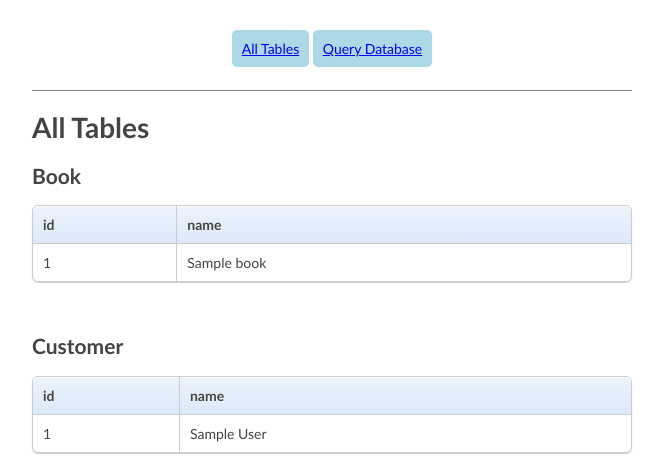
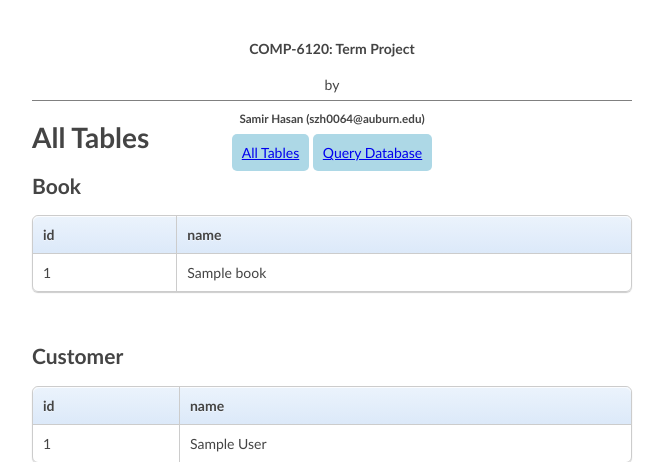
Before and after one commit to sam1487/COMP-6120, a PHP site: page /home.php in a window 1280 px wide. Shown: the top 462 px of the page, without its empty margins (308-971 px from the left). Run offline with PHP 8.4, Linux system fonts and the light colour scheme; tables that the repository leaves empty or names only in its code hold one stand-in row (values such as "Sample post"); data that the repository does not hold is empty.

```diff
--- a/home.php
+++ b/home.php
@@ -12,7 +12,8 @@ $tables = array('Book', 'Customer', 'OrderDetail', 'Orders', 'Shipper', 'Subject
 </head>
 
 <body>
-    <div style="text-align: center; height: 50px;; border-bottom: 1px solid grey">
+    <div style="text-align: center; height: 60px;; border-bottom: 1px solid grey">
+        <h4>COMP-6120: Term Project</h4> by <h5>Samir Hasan (szh0064@auburn.edu)</h5>
         <a href='index.php' style = "border-radius: 5px; background: lightblue; width: 100px; height: 25px; padding: 10px;">All Tables</a>
         <a href='query.php' style = "border-radius: 5px; background: lightblue; width: 100px; height: 25px; padding: 10px;">Query Database</a>
     </div>
--- a/query.php
+++ b/query.php
@@ -20,7 +20,8 @@ function reportError($msg) {
 </head>
 
 <body>
-    <div style="text-align: center; height: 50px;; border-bottom: 1px solid grey">
+    <div style="text-align: center; height: 60px;; border-bottom: 1px solid grey">
+    <h4>COMP-6120: Term Project</h4> by <h5>Samir Hasan (szh0064@auburn.edu)</h5>
         <a href='index.php' style = "border-radius: 5px; background: lightblue; width: 100px; height: 25px; padding: 10px;">All Tables</a>
         <a href='' style = "border-radius: 5px; background: lightblue; width: 100px; height: 25px; padding: 10px;">Query Database</a>
     </div>
```
